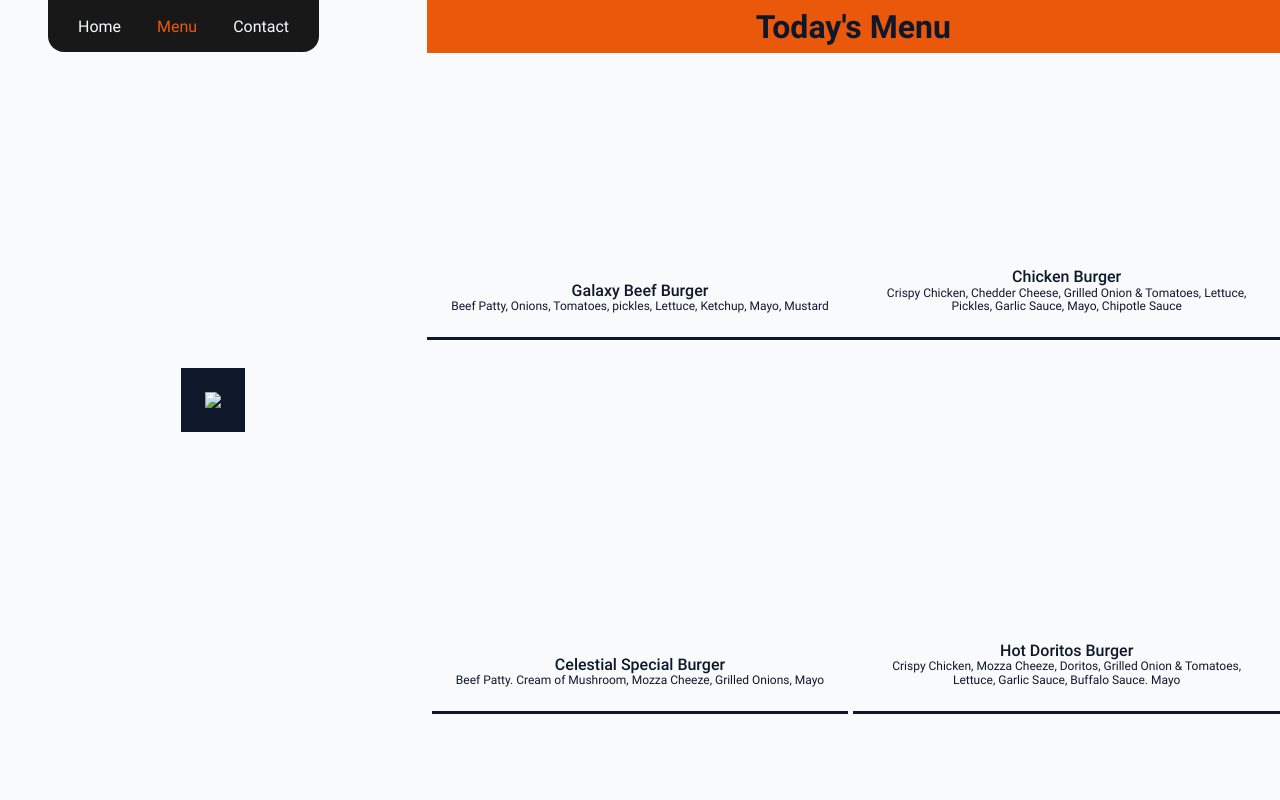
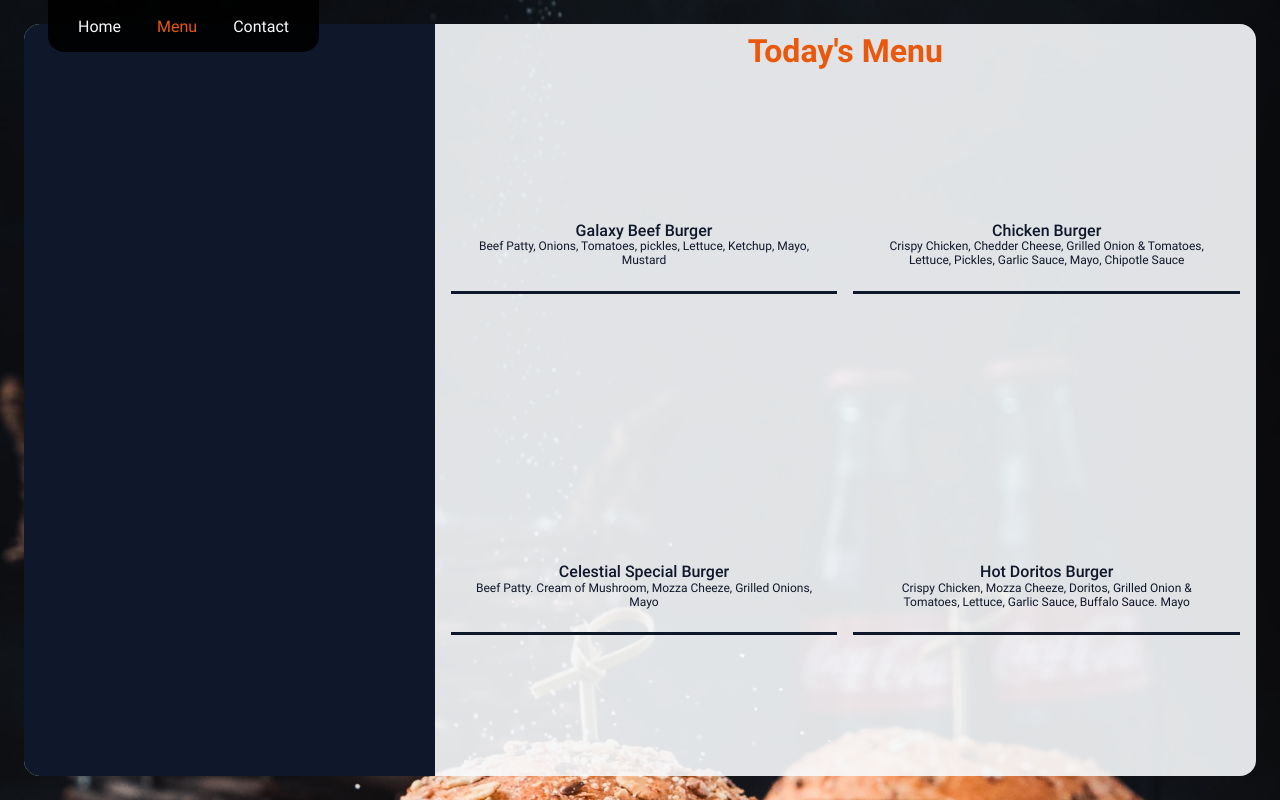
Before and after one commit to Adhisafdhol/restaurant-page, a website built with webpack: page src/index.html in a window 1280 px wide. Both pictures are taken after a click on the button "Menu". Built offline with nearby package versions, Linux system fonts and the light colour scheme; files whose address does not match are found by name.

Commit message:
Improve menu page design

```diff
--- a/src/menu.js
+++ b/src/menu.js
@@ -8,19 +8,22 @@ function menu() {
   div.textContent = 'Today\'s Menu';
   menu.appendChild(div)
 
+  const burgers = document.createElement('div');
+
   const imgHolder = document.createElement('div');
 
   const myImage = new Image();
   myImage.src = img;
-  imgHolder.appendChild(myImage);
+
   menu.appendChild(imgHolder)
 
 
-  const menuOne = createMenu('Galaxy Beef Burger', 'Beef Patty, Onions, Tomatoes, pickles, Lettuce, Ketchup, Mayo, Mustard');
-  menu.appendChild(menuOne);
-  menu.appendChild(createMenu('Chicken Burger', 'Crispy Chicken, Chedder Cheese, Grilled Onion & Tomatoes, Lettuce, Pickles, Garlic Sauce, Mayo, Chipotle Sauce'));
-  menu.appendChild(createMenu('Celestial Special Burger', 'Beef Patty. Cream of Mushroom, Mozza Cheeze, Grilled Onions, Mayo'));
-  menu.appendChild(createMenu('Hot Doritos Burger', 'Crispy Chicken, Mozza Cheeze, Doritos, Grilled Onion & Tomatoes, Lettuce, Garlic Sauce, Buffalo Sauce. Mayo'))
+  burgers.appendChild(createMenu('Galaxy Beef Burger', 'Beef Patty, Onions, Tomatoes, pickles, Lettuce, Ketchup, Mayo, Mustard'));
+  burgers.appendChild(createMenu('Chicken Burger', 'Crispy Chicken, Chedder Cheese, Grilled Onion & Tomatoes, Lettuce, Pickles, Garlic Sauce, Mayo, Chipotle Sauce'));
+  burgers.appendChild(createMenu('Celestial Special Burger', 'Beef Patty. Cream of Mushroom, Mozza Cheeze, Grilled Onions, Mayo'));
+  burgers.appendChild(createMenu('Hot Doritos Burger', 'Crispy Chicken, Mozza Cheeze, Doritos, Grilled Onion & Tomatoes, Lettuce, Garlic Sauce, Buffalo Sauce. Mayo'));
+
+  menu.appendChild(burgers)
 
   return menu;
 }
--- a/src/style.css
+++ b/src/style.css
@@ -156,11 +156,11 @@ nav > button:hover {
 }
 
 .home {
+  margin: 1.5rem;
   background-color: rgba(248, 250, 252, 0.9);
   width: 500px;
   border-radius: 16px;
   border: #0F172A solid 3px;
-  margin: 1.5rem;
   padding: 1rem;
   text-align: center;
   flex: 1.5;
@@ -179,61 +179,66 @@ nav > button:hover {
   font-size: 1.1rem;
 }
 
-img {
-  align-self: center;
+.menu {
+  width: 100%;
   border-radius: 16px;
-  width: min(450px, 50%);
+  margin: 1.5rem;
+  padding: 0;
+  background-color: rgba(248, 250, 252, 0.9);
+  display: grid;
+  grid-template-columns: 1fr 2fr;
+  grid-template-rows: auto 1fr;
 }
 
-.menu {
-  margin: 0;
-  padding: 0;
-  background-color: #F8FAFC;
-  display: grid;
-  grid-template-columns: repeat(3, 1fr);
-  grid-template-rows: auto repeat(2, 1fr);
-  place-items: center;
-}
-
-.menu > div {
+.menu > div > div {
   display: grid;
   place-items: center;
   text-align: center;
   padding: 1.5rem;
 }
 
-.menu > div > :first-child{
+.menu > div > div > :first-child{
   font-weight: 500;
 }
 
-.menu > div > :not(:first-child) {
+.menu > div > div > :not(:first-child) {
   font-size: 0.75rem;
 }
 
 .menu > :first-child {
   grid-column: 2 / -1;
-  width: 100%;
   place-self: center;
   text-align: center;
   padding: 0.5rem 0;
   font-size: 2rem;
   font-weight: 700;
-  background-color: #EA580C;
+  color: #EA580C;
 }
 
 .menu > :nth-child(2) {
- background-color: #0F172A;
   grid-row: 1 / -1;
-  background-size: 100%;
+  background-image: url(./img/eiliv-aceron-uBigm8w_MpA-unsplash.jpg);
+  background-size: 100% auto;
+  border-top-left-radius: 16px;
+  border-bottom-left-radius: 16px;
+  background-color: #0F172A;
+  padding: 0;
 }
 
-.menu > div > img {
+.menu > :last-child {
+  display: grid;
+  grid-template-columns: repeat(auto-fit, minmax(300px, 1fr));
+  padding: 1rem;
+  gap: 1rem;
+}
+
+/*.menu > div > img {
   width: 100%;
   height: auto;
   border-radius: 0;
 }
-
-.menu > .menulist {
+*/
+.menu .menulist {
   border-bottom: #0F172A 3px solid;
   height: 150px;
 }
@@ -244,11 +249,11 @@ img {
 }
 
 .contact {
+  margin: 1.5rem;
   display: grid;
   grid-template-columns: 1fr 2fr;
   background-color: rgba(248, 250, 252, 0.9);
   width: 100%;
-  margin: 1.5rem;
   border-radius: 16px;
 }
 
@@ -279,7 +284,7 @@ img {
   text-align: center;
 }
 
-.contact > :last-child {
+.contact > div:last-child {
   place-self: center;
   border: #0F172A solid 3px;
   border-radius: 16px;
```
Also changed, not shown: dist/index.bundle.js.
